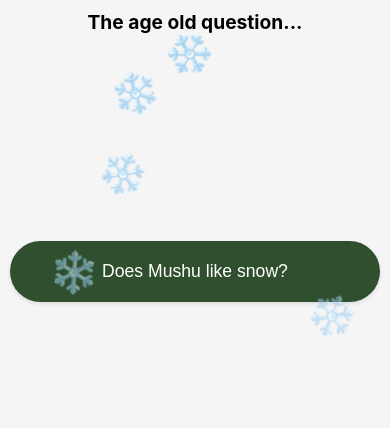
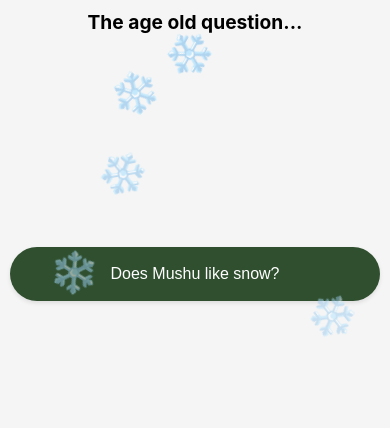
Before and after one commit to willbecodingupastorm/LearningApps-Mushu, a plain HTML site: page index.html in a window 390 px wide. Shown: the top 428 px of the page. Drawn offline with Linux system fonts and the light colour scheme.

Commit message:
fix button

```diff
--- a/styles.css
+++ b/styles.css
@@ -57,8 +57,9 @@ body {
 
 #snow-question {
     margin-bottom: 30px;
-    padding: 20px 40px;
-    font-size: 1.2em;
+    margin-top: 15px;
+    padding: 18px 40px;
+    font-size: 1.1em;
     border: none;
     border-radius: 50px;
     background-color: #2F4F2F;
@@ -140,9 +141,10 @@ body {
     }
 
     #snow-question {
-        padding: 20px 40px;  /* Match the desktop padding */
-        font-size: 1.1em;    /* Slightly smaller font but not too small */
-        margin-bottom: 20px;
+        padding: 18px 40px;
+        font-size: 1em;
+        margin-bottom: 25px;
+        margin-top: 10px;
     }
 
     .response {
```
